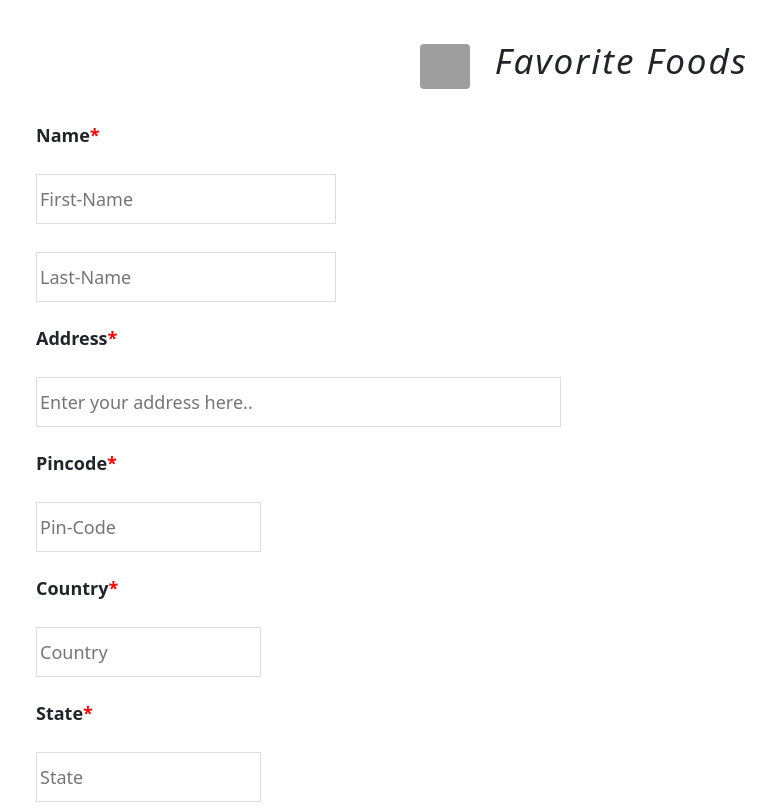
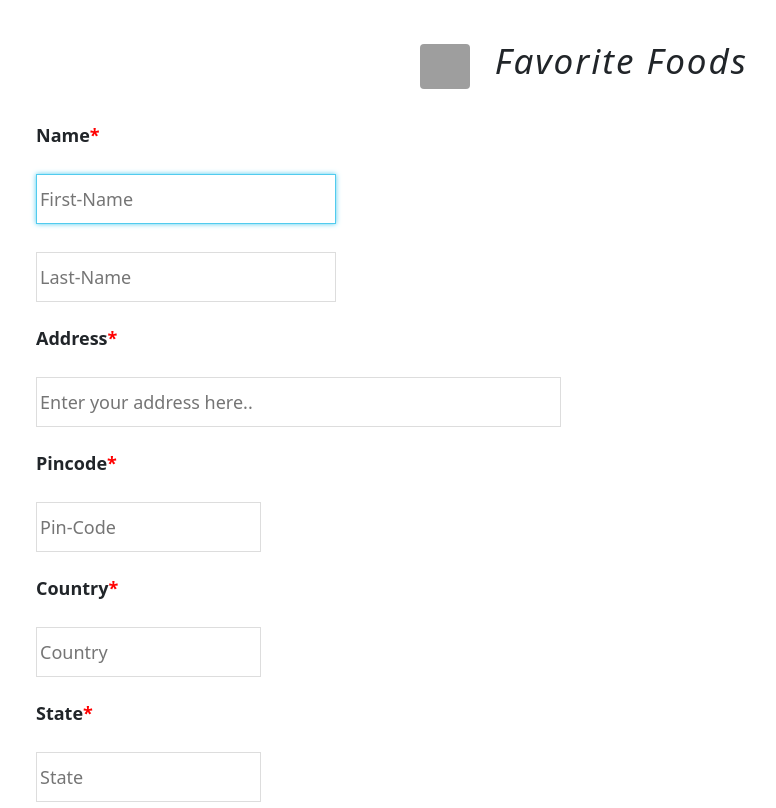
Before and after one commit to krobingit/Form-Values-display-in-Table-Using-HTML-CSS-JS, a plain HTML site: page index.html in a window 1280 px wide. Shown: the top 808 px of the page, without its empty margins (46-822 px from the left). Drawn offline with nearby package versions, Linux system fonts and the light colour scheme; grey boxes are pictures that could not be loaded.

Commit message:
Update index.html

```diff
--- a/index.html
+++ b/index.html
@@ -37,7 +37,7 @@
 
                 </div>
                 <div class="col-md-6">
-                    <input type="text" id="firstname" class="field" placeholder="First-Name" required>
+                    <input type="text" id="firstname" class="field" placeholder="First-Name" required autofocus>
 
                 </div>
 
```
